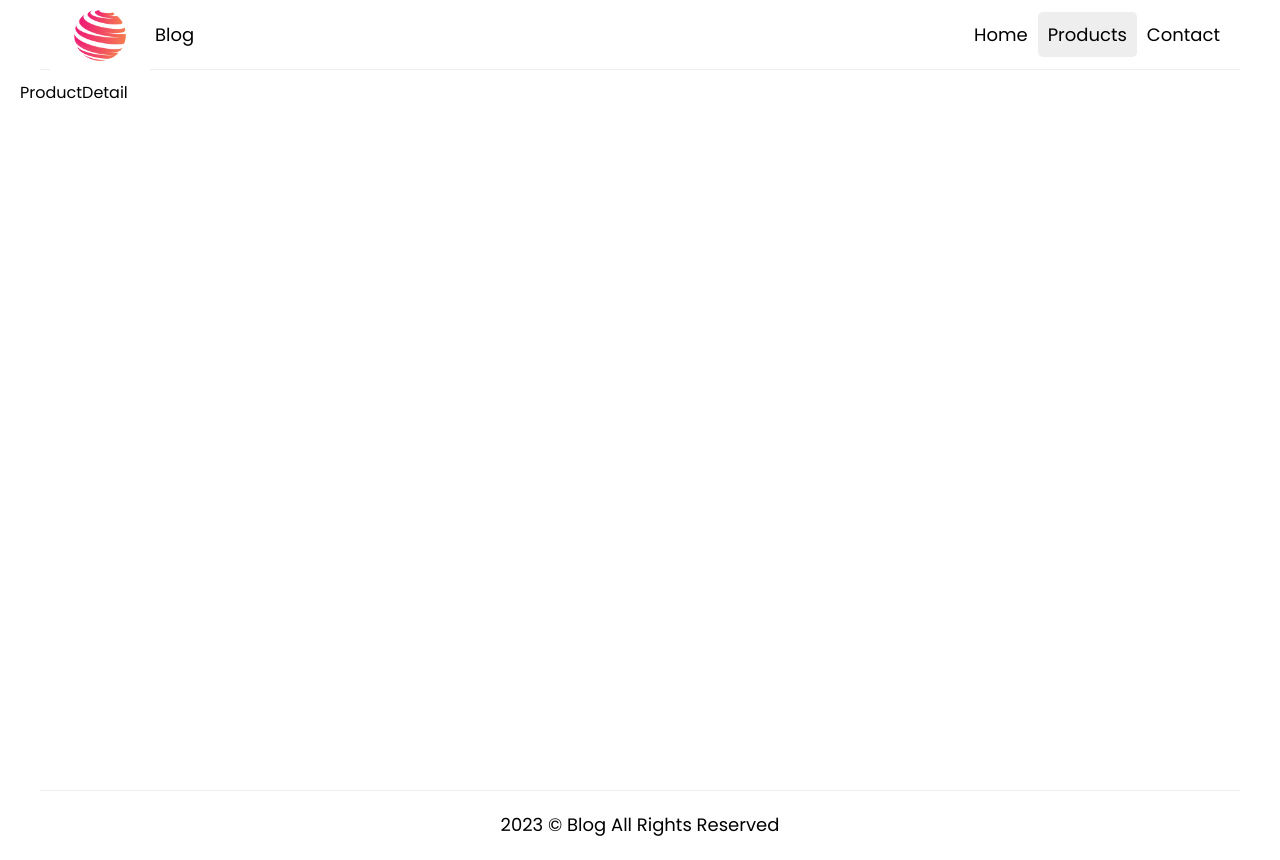
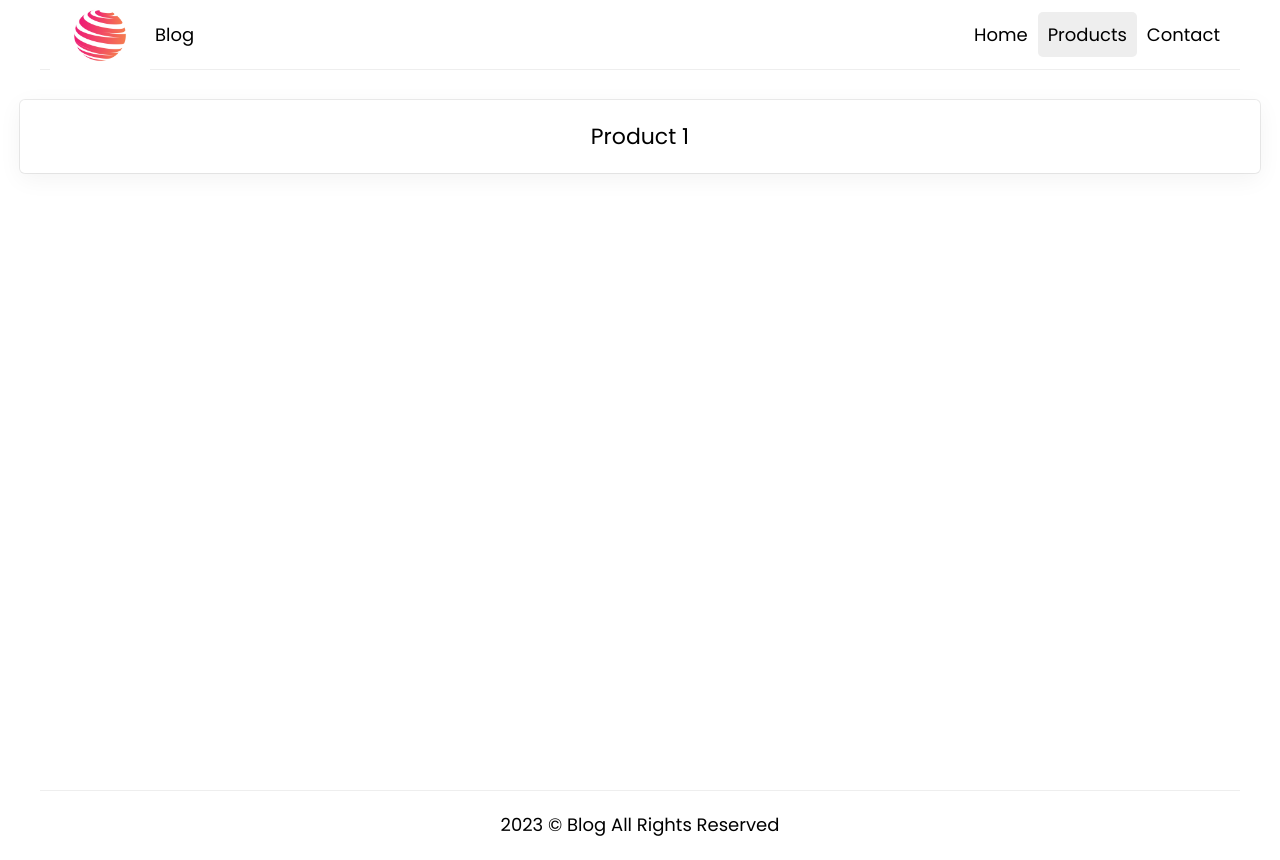
Before and after one commit to Oriana11/ReactBlog, a React (Create React App) app: page /products/1 in a window 1280 px wide. Built offline with nearby package versions, Linux system fonts and the light colour scheme.

Commit message:
Fixed id

```diff
--- a/src/App.js
+++ b/src/App.js
@@ -6,6 +6,7 @@ import { ProductList } from "./components/ProductList";
 import { ProductDetail } from "./components/ProductDetail";
 import { Contact } from "./components/Contact";
 import { Admin } from "./components/Admin";
+import { PageNotFound } from "./components/PageNotFound";
 
 import "./App.css";
 
@@ -19,12 +20,13 @@ function App() {
         <Routes>
           <Route path="/" element={<Home />} />
           <Route path="products" element={<ProductList />} />
-          <Route path="products/1" element={<ProductDetail />} />
+          <Route path="products/:id" element={<ProductDetail />} />
           <Route path="contact" element={<Contact />} />
           <Route
             path="admin"
             element={user ? <Admin /> : <Navigate to="/" />}
           />
+          <Route path="*" element={<PageNotFound />} />
         </Routes>
       </main>
       <Footer />
--- /dev/null
+++ b/src/components/PageNotFound.js
@@ -0,0 +1,5 @@
+import React from "react";
+
+export const PageNotFound = () => {
+  return <div>PageNotFound</div>;
+};
--- a/src/components/ProductDetail.js
+++ b/src/components/ProductDetail.js
@@ -1,5 +1,7 @@
+import { useParams } from "react-router-dom";
+
 export const ProductDetail = () => {
-  return (
-    <div>ProductDetail</div>
-  )
-}
+  const params = useParams();
+
+  return <div className="component">Product {params.id}</div>;
+};
```
Also changed, not shown: src/data/data.js (+6 -6 lines).
